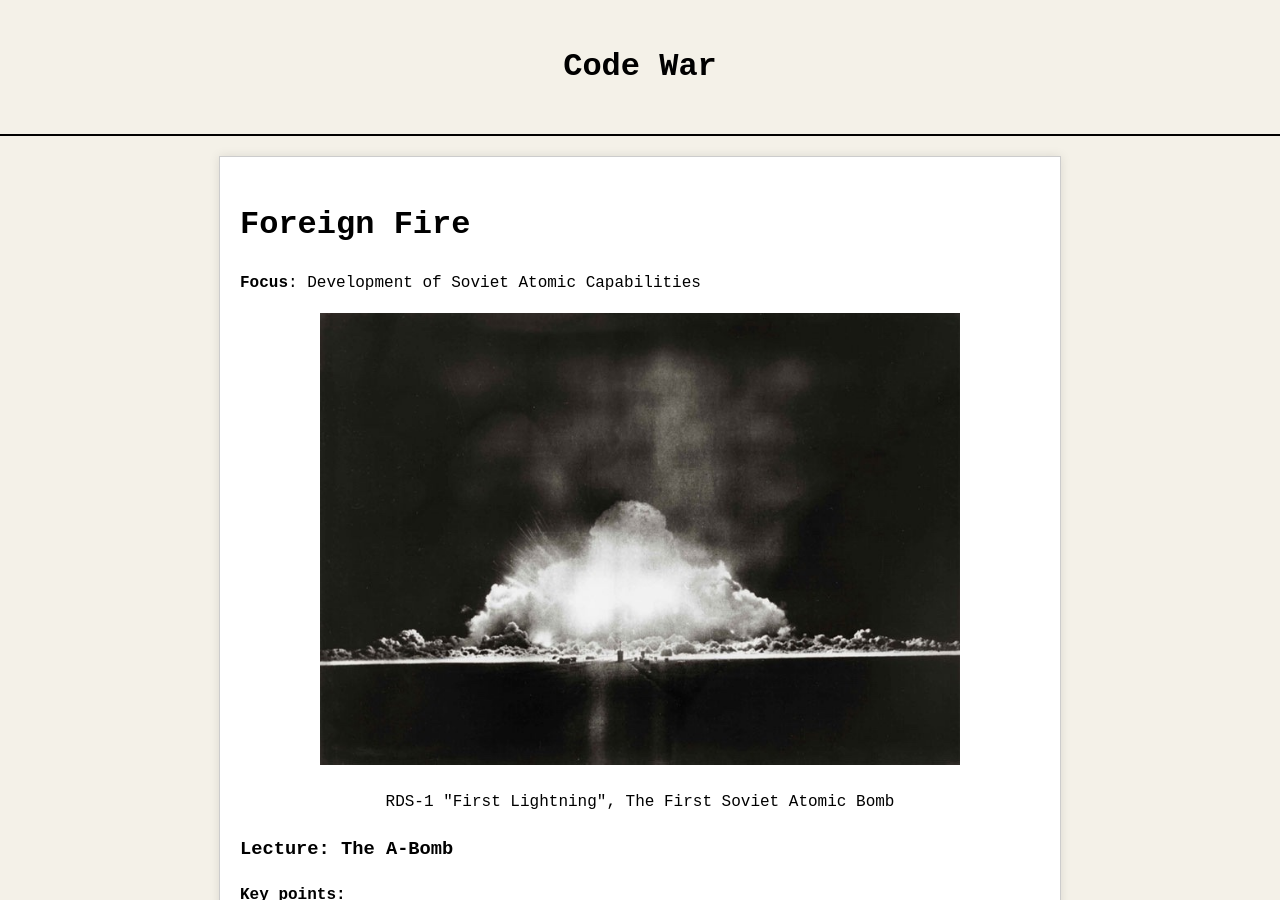
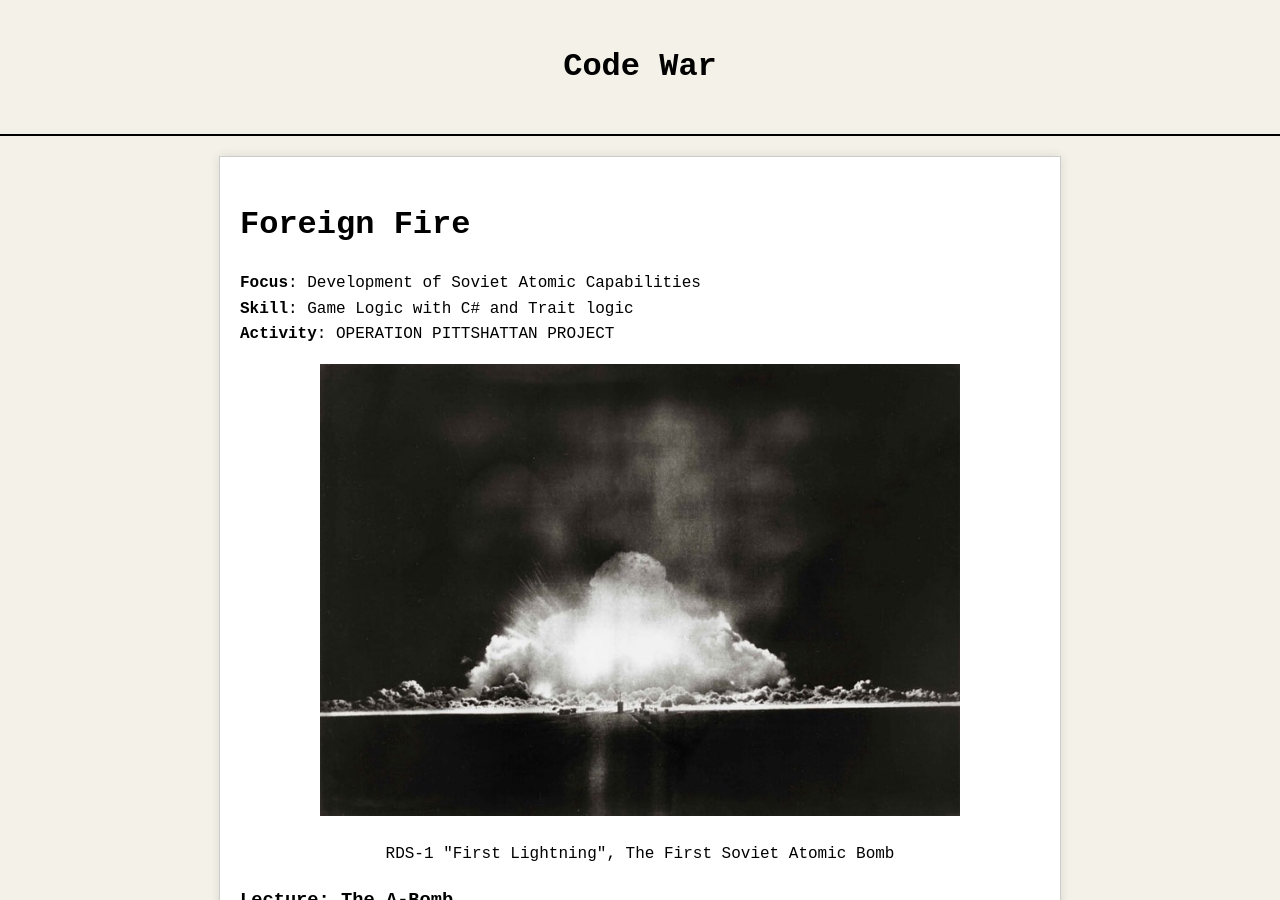
Before and after one commit to jboyce1/CodeWar, a Jekyll site: the page built from classes/ForeignFire.md, in a window 1280 px wide and 900 px high. Built offline with Jekyll 4.4.1, drawn with Linux system fonts in a browser that asks for light colours.

Commit message:
Update ForeignFire.md

```diff
--- a/classes/ForeignFire.md
+++ b/classes/ForeignFire.md
@@ -6,6 +6,9 @@ title: Enemies From Within
 # Foreign Fire
 
 **Focus**: Development of Soviet Atomic Capabilities
+**Skill**: Game Logic with C# and Trait logic
+**Activity**: OPERATION PITTSHATTAN PROJECT
+
 
 <div style="text-align: center;">
   <img src="{{ 'classes/ForeignFire/joe-1-2.jpg' | relative_url }}" alt="RDS-1, The First Soviet Atomic Bomb" style="max-width: 80%; height: auto;">
```
